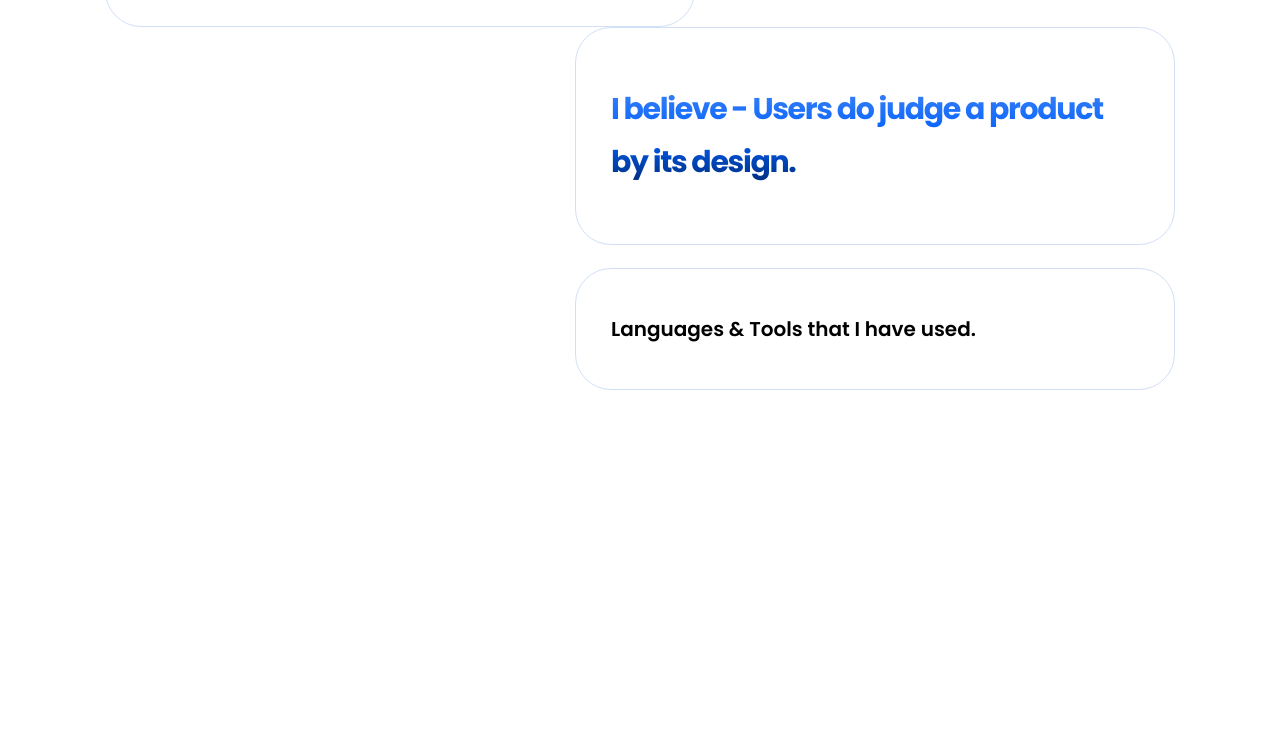
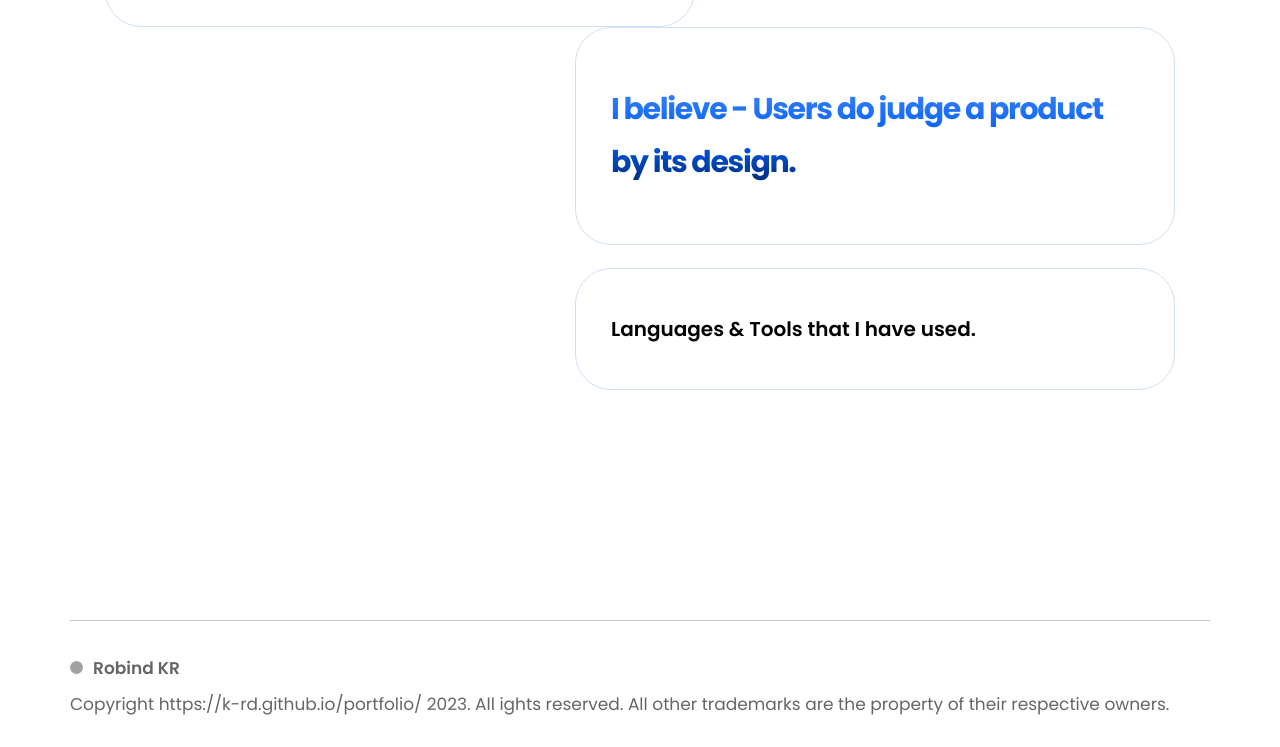
Before and after one commit to K-RD/portfolio, a plain HTML site: page index.html in a window 1280 px wide. Shown: the part 1370-2117 px from the top of the page. Before the commit the page ends 1990 px from the top, so only its background shows below. Drawn offline with Linux system fonts and the light colour scheme.

Commit message:
Footer section completed

```diff
--- a/index.html
+++ b/index.html
@@ -15,7 +15,13 @@
 
       <!-- Navigation bar  -->
       <div class="nav">
-        <div class="logo">Robind</div>
+        <div class="logo">
+          <img
+            style="margin-right: 10px"
+            src="icons/Ellipse 4.svg"
+            alt="Ellipse"
+          />Robind KR
+        </div>
 
         <ul class="navbar">
           <li>Resume</li>
@@ -125,5 +131,21 @@
       </div>
       <div class="float-clear" style="clear: both"></div>
     </div>
+
+    <!-- Footer section -->
+
+    <div class="footer">
+      <p class="head-footer">
+        <img
+          style="margin-right: 10px"
+          src="icons/Ellipse 4.svg"
+          alt="Ellipse"
+        />Robind KR
+      </p>
+      <p class="copyright normal-text">
+        Copyright https://k-rd.github.io/portfolio/ 2023. All ights reserved.
+        All other trademarks are the property of their respective owners.
+      </p>
+    </div>
   </body>
 </html>
--- a/style.css
+++ b/style.css
@@ -202,3 +202,23 @@
     font-weight: 600;
     line-height: normal;
 }
+
+/* footer section styling */
+
+.footer{
+    margin: 200px 70px 0 70px;
+    padding: 30px 0;
+    border-top: 1px solid #22222241;
+}
+.head-footer{
+    color: #000;
+    font-size: 17px;
+    font-family: Poppins;
+    font-style: normal;
+    font-weight: 600;
+    line-height: 35px;
+    opacity: 0.6;
+}
+.copyright.normal-text{
+    margin-top: 5px;
+}
```
Also changed, not shown: icons/Ellipse 4.svg (added).
